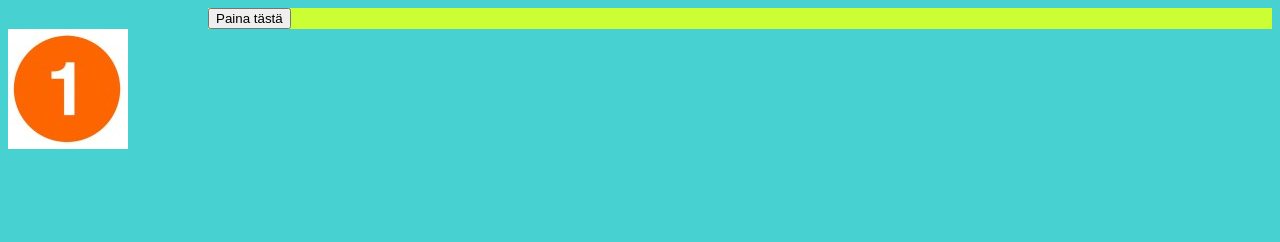
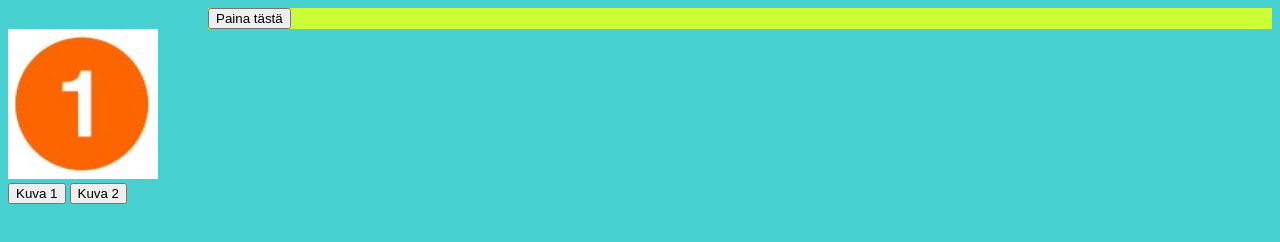
Before and after one commit to hihhuli/webbiprojekti, a plain HTML site: page index.html in a window 1280 px wide. Drawn offline with Linux system fonts and the light colour scheme.

Commit message:
Added switchImage function

```diff
--- a/index.html
+++ b/index.html
@@ -7,11 +7,17 @@
         <script src="script.js"></script>
 	</head>
 	<body>
-		<div id="testiElementti" class="keltainen-div">
-            <button type="button" onclick="toggleClass('testiElementti', 'keltainen-div')">Paina tästä</button>
-        </div>
-        <div>
-            <img src="number1.jpg">
-        </div>
+        <section>
+		    <div id="testiElementti" class="keltainen-div">
+                <button type="button" onclick="toggleClass('testiElementti', 'keltainen-div')">Paina tästä</button>
+            </div>
+            <div>
+                <img id="kuva1" width="150" src="number1.jpg">
+            </div>
+            <div>
+                <button onclick="switchImage('kuva1', 'number1.jpg')">Kuva 1</button>
+                <button onclick="switchImage('kuva1', 'number2.jpg')">Kuva 2</button>
+            </div>
+        </section>
 	</body>
 </html>
--- a/script.js
+++ b/script.js
@@ -11,3 +11,8 @@ function toggleClass(elemId, className) {
     let elem = document.getElementById(elemId);
     elem.classList.toggle(className);
 }
+
+function switchImage(imgId, path) {
+    let img = document.getElementById(imgId);
+    img.src = path;
+}
```
